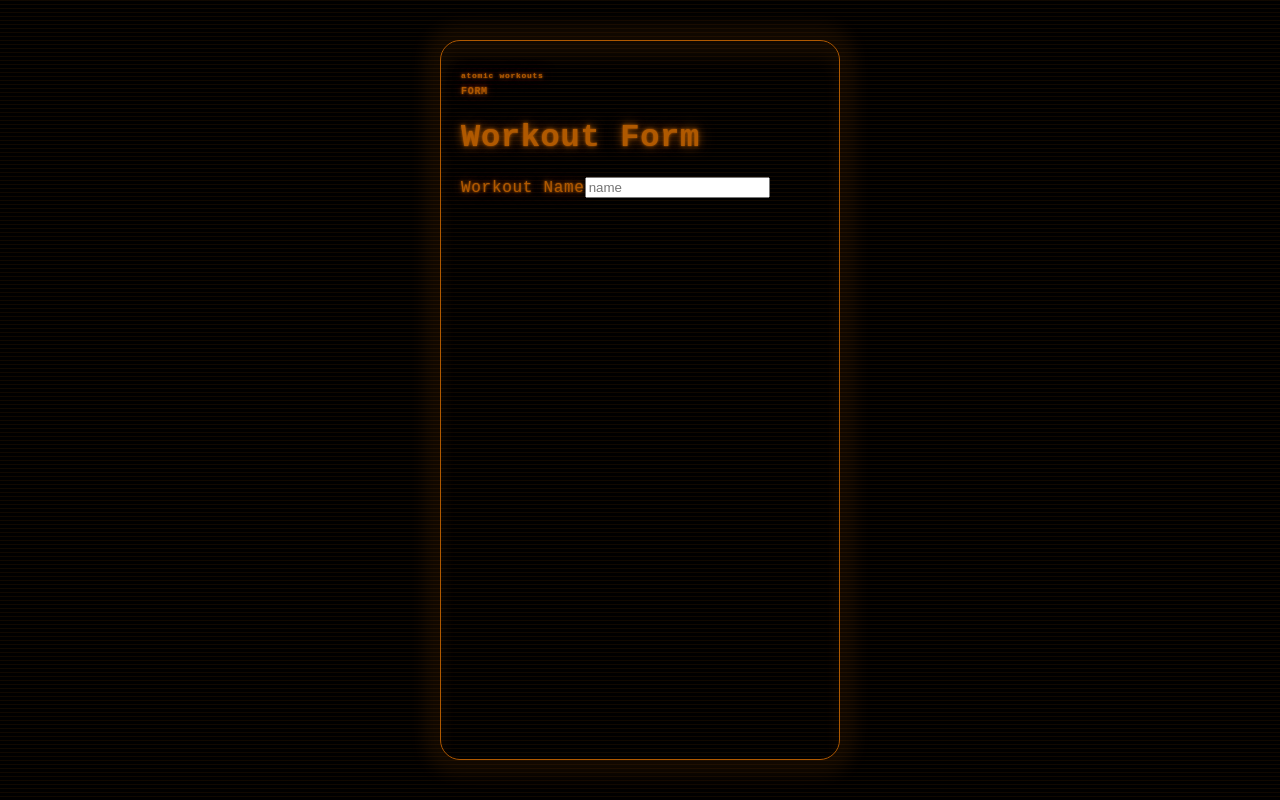
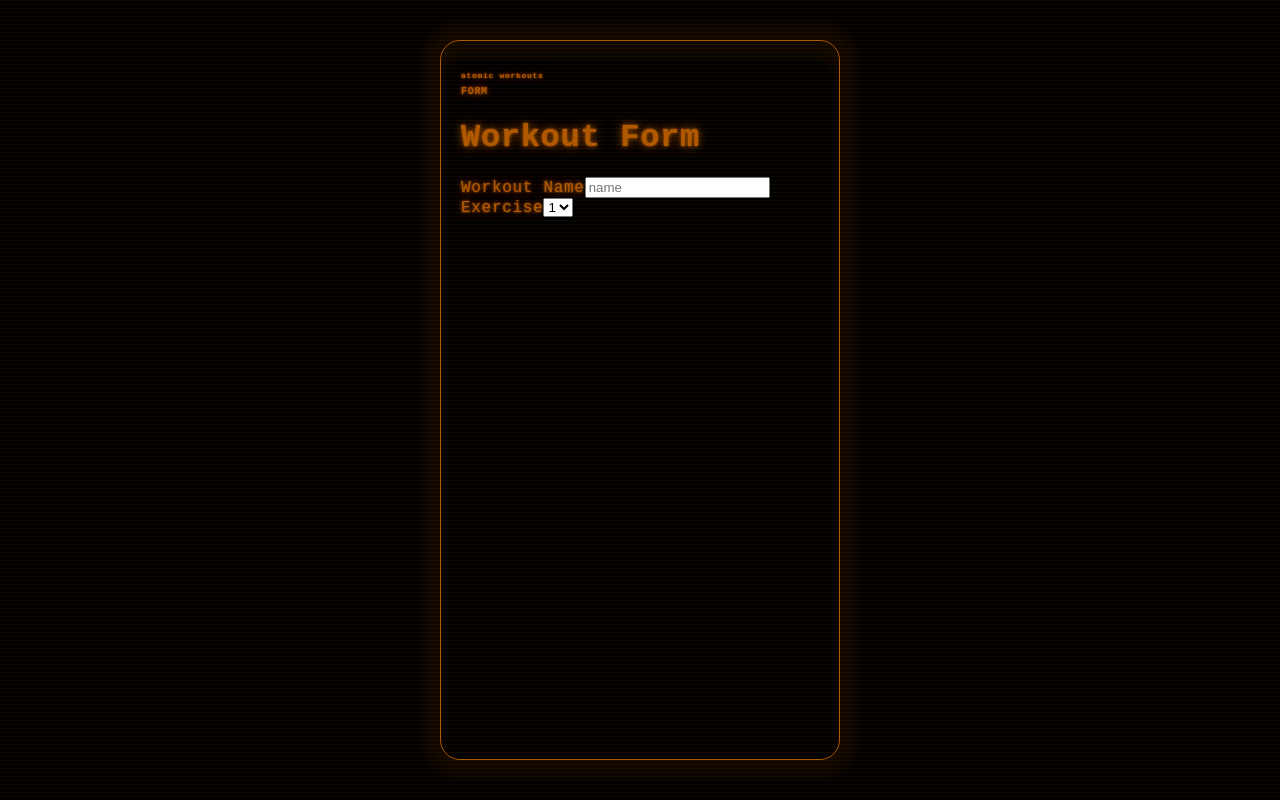
Before and after one commit to jakobm101/capstone-atomicworkouts, a Next.js app: page /workouts/form in a window 1280 px wide. Built offline with nearby package versions, Linux system fonts and the light colour scheme.

Commit message:
Dropdown component skeletton works

```diff
--- a/components/Form/Dropdown/index.jsx
+++ b/components/Form/Dropdown/index.jsx
@@ -0,0 +1,14 @@
+export default function Dropdown({ options, name, children }) {
+  return (
+    <>
+      <label htmlFor={name}>{children}</label>
+      <select name={name} id={name}>
+        {options.map((option) => (
+          <option value={option} key={option}>
+            {option}
+          </option>
+        ))}
+      </select>
+    </>
+  );
+}
--- a/components/Form/index.jsx
+++ b/components/Form/index.jsx
@@ -1,3 +1,4 @@
+import Dropdown from "./Dropdown";
 import Form__Input from "./Form__Input";
 
 export default function Form() {
@@ -6,6 +7,9 @@ export default function Form() {
       <h1>Workout Form</h1>
       <form action="">
         <Form__Input name="name">Workout Name</Form__Input>
+        <Dropdown name="exercises1" options={[1, 2, 3]}>
+          Exercise
+        </Dropdown>
       </form>
     </>
   );
```
